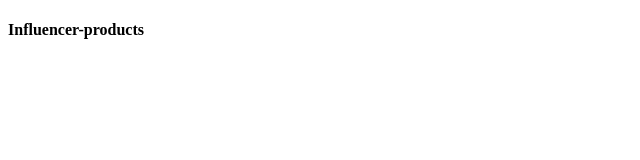
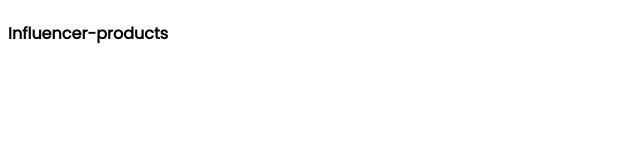
Before and after one commit to ShawonS71/practice-day, a plain HTML site: page index.html in a window 1280 px wide. Shown: the full height of the page, 0-640 px from the left. Drawn offline with Linux system fonts and the light colour scheme.

Commit message:
second push

```diff
--- a/index.html
+++ b/index.html
@@ -6,7 +6,11 @@
     <meta http-equiv="X-UA-Compatible" content="IE=edge">
     <meta name="viewport" content="width=device-width, initial-scale=1.0">
     <title>Practice-2</title>
+    <link rel="preconnect" href="https://fonts.googleapis.com">
+    <link rel="preconnect" href="https://fonts.gstatic.com" crossorigin>
+    <link href="https://fonts.googleapis.com/css2?family=Poppins:ital@0;1&display=swap" rel="stylesheet">
     <link rel="stylesheet" href="style.css">
+
 </head>
 
 
--- a/style.css
+++ b/style.css
@@ -0,0 +1,3 @@
+body {
+    font-family: 'Poppins', sans-serif;
+}
```
